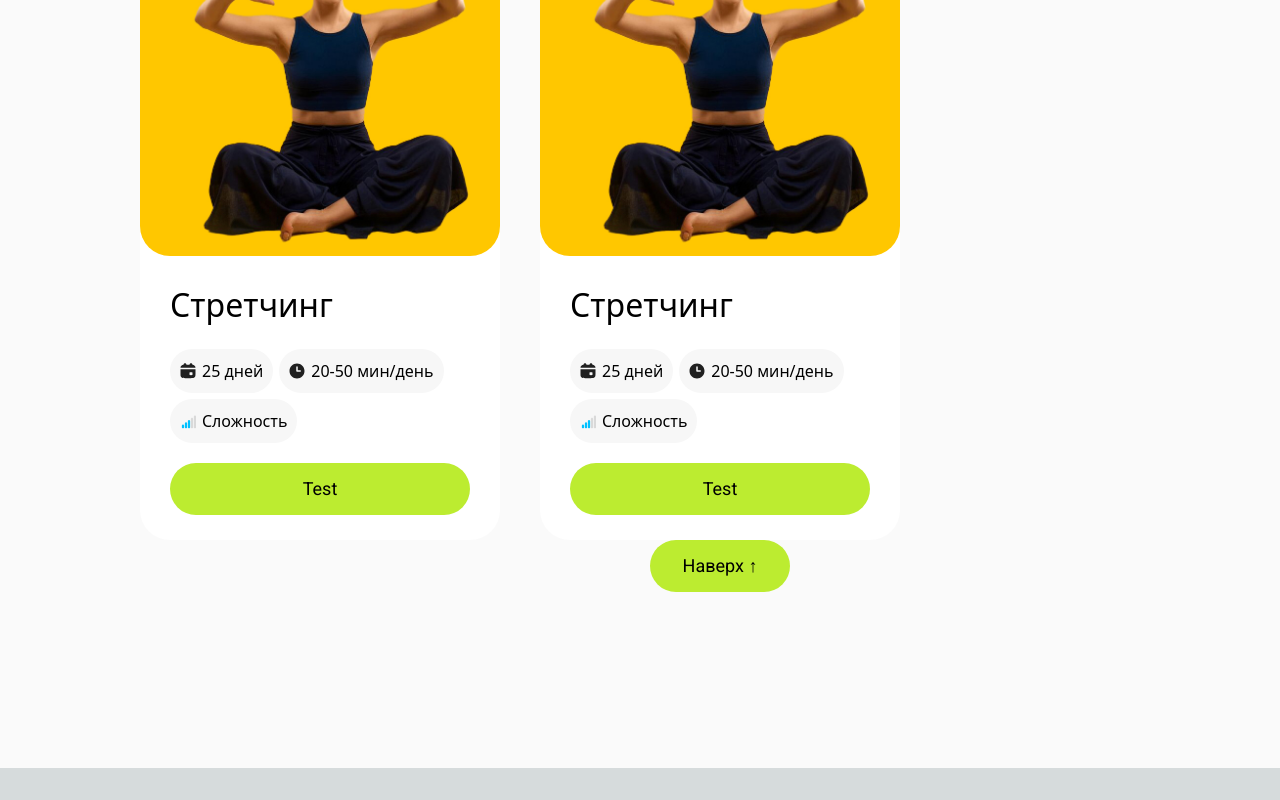
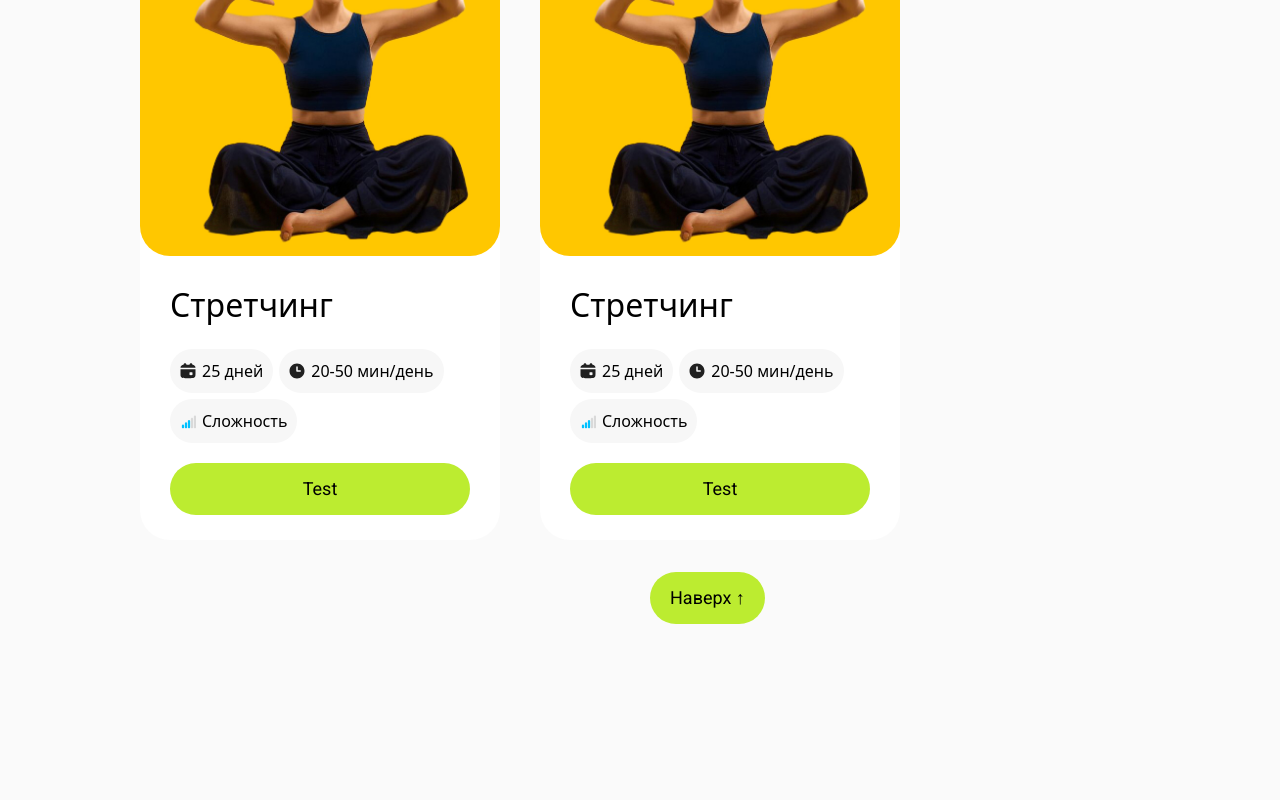
Before and after one commit to StiveTitov/SkyFitnessPro, a Next.js app in the folder sky-fitness-pro/: page /pages in a window 1280 px wide. Shown: the part 1240-2040 px from the top of the page. Before the commit the page ends 2008 px from the top, so only its background shows below. Built offline with nearby package versions, Linux system fonts and the light colour scheme.

Commit message:
Добавила якорную ссылку на кнопку "Наверх", изменила падинг для кнопок по х-оси

```diff
--- a/sky-fitness-pro/src/app/pages/page.tsx
+++ b/sky-fitness-pro/src/app/pages/page.tsx
@@ -1,12 +1,14 @@
 import Button from "@/components/Button/Button";
 import CourseCard from "@/components/CourseCard/CourseCard";
+import Link from "next/link";
 
 export default function MainCoursesPage() {
   return (
     <>
-      <div className="flex flex-row mb-[58px] items-end space-x-7">
+      <div id="top" className="flex flex-row mb-[58px] items-end space-x-7">
         <h1 className="font-roboto-500 text-[32px] md:text-[40px]/[60px] xl:text-[60px]/[60px] text-pretty">
-          Начните заниматься спортом<br /> и улучшите качество жизни
+          Начните заниматься спортом
+          <br /> и улучшите качество жизни
         </h1>
         <svg className="hidden sm:block sm:h-[120px]">
           <use xlinkHref={`/img/sprite.svg#icon-notice`}></use>
@@ -19,9 +21,11 @@ export default function MainCoursesPage() {
         <CourseCard />
         <CourseCard />
       </div>
-      <div className="flex self-center w-[140px]">
-        <Button title="Наверх &#8593;" />
+      <div className="flex self-center w-[140px] mt-8">
+        <Link href="#top">
+          <Button title="Наверх &#8593;" />
+        </Link>
       </div>
     </>
-  )
+  );
 }
--- a/sky-fitness-pro/src/components/Button/Button.tsx
+++ b/sky-fitness-pro/src/components/Button/Button.tsx
@@ -7,7 +7,7 @@ export default function Button({ title, onClick }: ButtonType) {
   return (
     <button
       onClick={onClick}
-      className="justify-self-center font-roboto-400 rounded-full w-full h-[52px] px-7 bg-[#BCEC30] text-lg text-[#000000] hover:bg-[#C6FF00] active:bg-[#000000] active:text-[#FFFFFF]"
+      className="justify-self-center font-roboto-400 rounded-full w-full h-[52px] px-5 bg-[#BCEC30] text-lg text-[#000000] hover:bg-[#C6FF00] active:bg-[#000000] active:text-[#FFFFFF]"
     >
       {title}
     </button>
--- a/sky-fitness-pro/src/components/ButtonLink/ButtonLink.tsx
+++ b/sky-fitness-pro/src/components/ButtonLink/ButtonLink.tsx
@@ -7,7 +7,7 @@ type ButtonLinkType = {
 
 export default function ButtonLink({ title, link }: ButtonLinkType) {
   return (
-    <button className="rounded-full border border-black w-full h-[52px] px-7 bg-transparent text-lg text-[#000000] hover:bg-[#F7F7F7] active:bg-[#E9ECED]">
+    <button className="rounded-full border border-black w-full h-[52px] px-5 bg-transparent text-lg text-[#000000] hover:bg-[#F7F7F7] active:bg-[#E9ECED]">
       <Link href={link}>{title}</Link>
     </button>
   );
```
